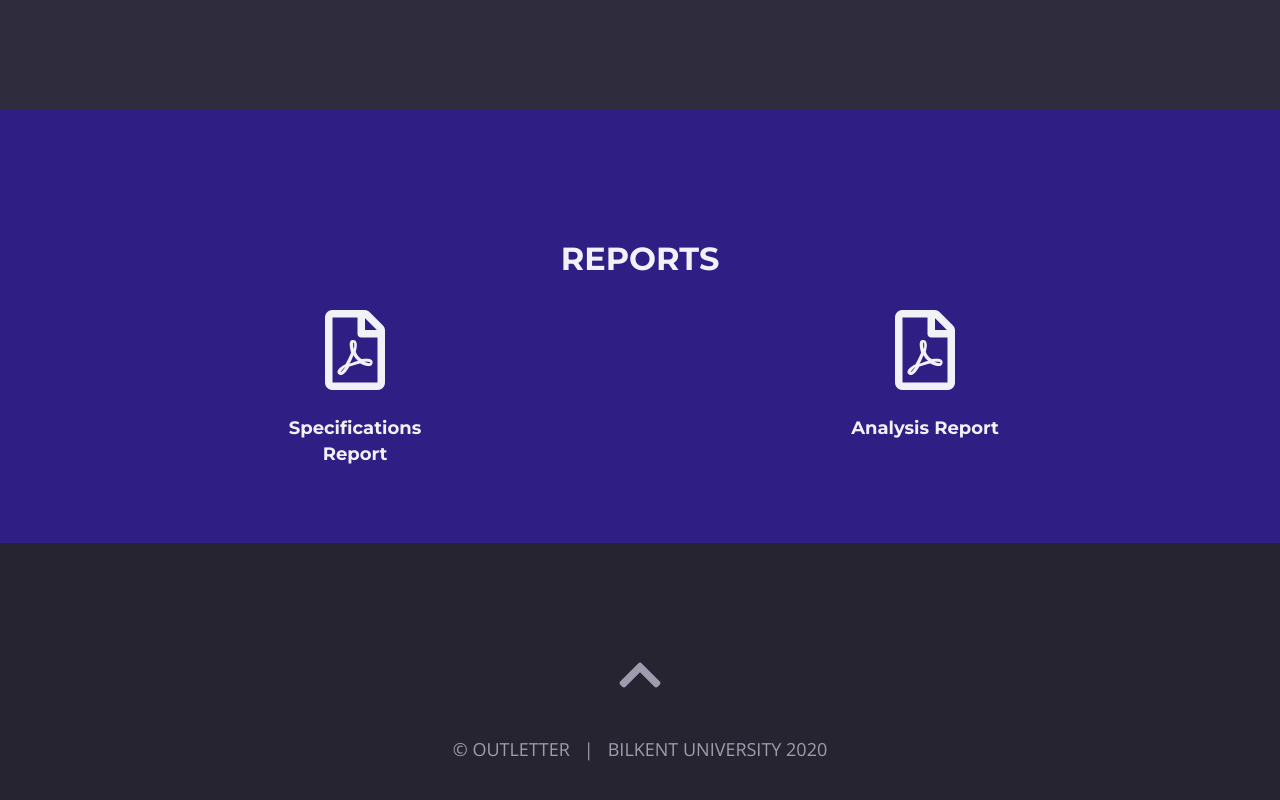
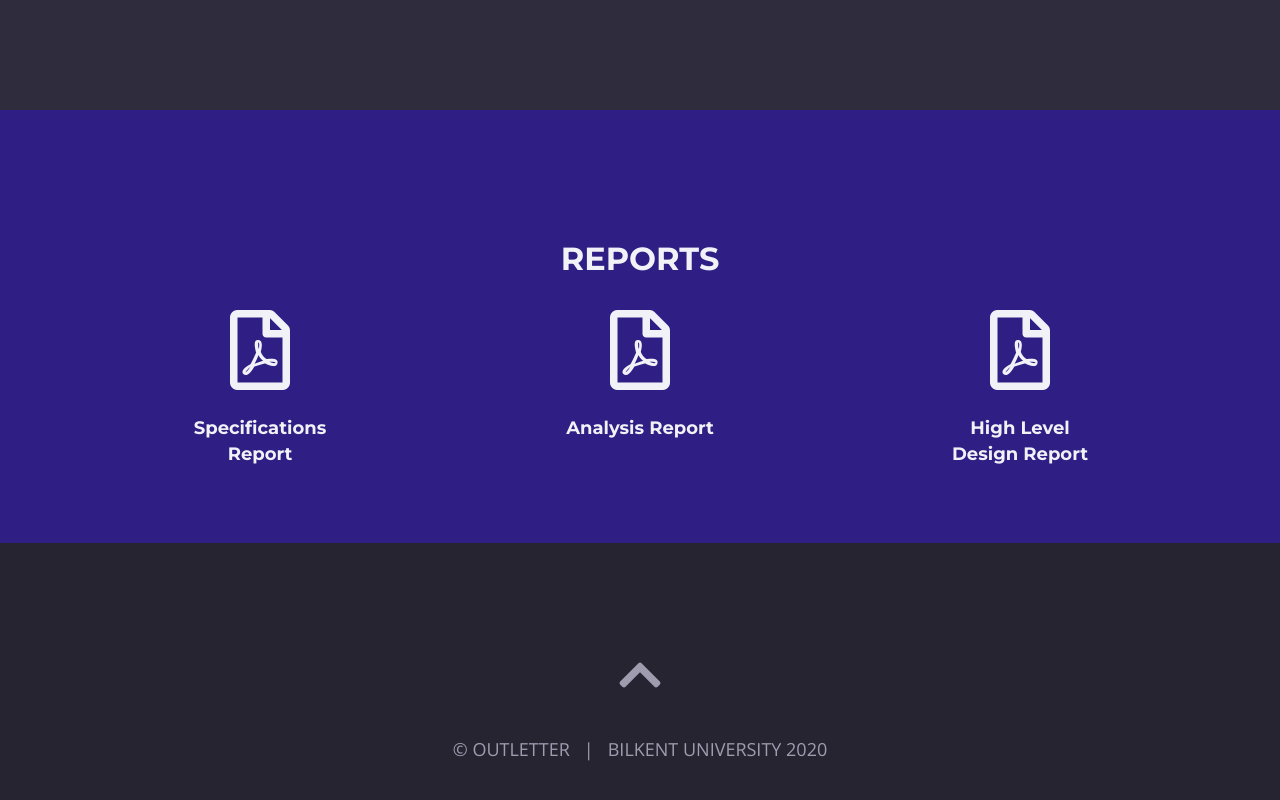
Before and after one commit to Bilalbink/temp, a plain HTML site: page index.html in a window 1280 px wide. Shown: the part 4333-5133 px from the top of the page. Drawn offline with nearby package versions, Linux system fonts and the light colour scheme.

Commit message:
added HLD Report

```diff
--- a/index.html
+++ b/index.html
@@ -312,6 +312,12 @@
                         <h5 class="text-center" style="padding-top: 25px;">Analysis Report</h5>
                     </div>
                 </div>
+                <div class="col-md-2">
+                    <div class="specification text-center">
+                        <a href="assets/reports/Outletter.HLD.Report.Fall2020.pdf" target="blank"> <i class="far fa-file-pdf fa-5x"></i></a>
+                        <h5 class="text-center" style="padding-top: 25px;">High Level Design Report</h5>
+                    </div>
+                </div>
             </div>
         </div>
     </div>
```
Also changed, not shown: 1 other file.
